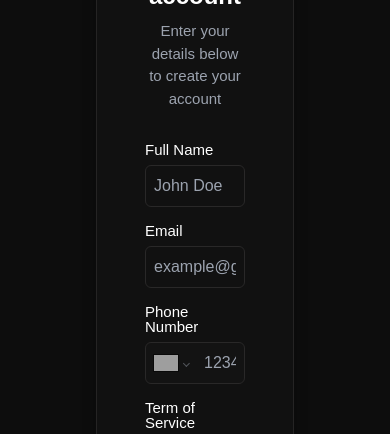
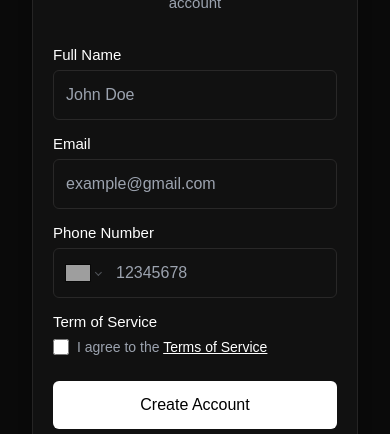
Before and after one commit to Shad0wwww/betalingsystem, a Next.js app: page /en/signup in a window 390 px wide. Shown: the part 329-763 px from the top of the page. Built offline with nearby package versions, Linux system fonts and the light colour scheme; no server answers; grey boxes are pictures that could not be loaded.

Commit message:
feat: update layout and styling for login and signup components

```diff
--- a/src/components/login/landingLoginPage.tsx
+++ b/src/components/login/landingLoginPage.tsx
@@ -6,7 +6,7 @@ import LoginBox from './loginBox';
 const LandingLoginPage: FC = ({ }) => {
     return (
         <div>
-            <main className="flex min-h-screen flex-col items-center justify-between p-24">
+            <main className="flex min-h-screen flex-col items-center justify-center p-4 sm:p-8 md:p-24 bg-[#0a0a0a]">
                 <Suspense fallback={<div>Loading...</div>}>
 				    <LoginBox />
                 </Suspense>
--- a/src/components/login/loginBox.tsx
+++ b/src/components/login/loginBox.tsx
@@ -11,7 +11,7 @@ import { Turnstile } from "@marsidev/react-turnstile";
 const FormContainer = (
     { children }: { children: React.ReactNode }
 ) => (
-    <div className="border rounded-lg custom-box2 py-10 px-12 border-[#292828] bg-[#131313]">
+    <div className="border rounded-lg custom-box2 py-8 px-5 sm:py-10 sm:px-12 border-[#292828] bg-[#131313]">
         {children}
     </div>
 );
@@ -32,7 +32,7 @@ const Label = (
 const Input = (props: React.InputHTMLAttributes<HTMLInputElement>) => (
     <input
         {...props}
-        className={`w-full border rounded-md p-2 border-[#292828] bg-[#111111] text-white focus:outline-none focus:ring-1 focus:ring-gray-500 ${props.className}`}
+        className={`w-full border rounded-md p-3 sm:p-2 border-[#292828] bg-[#111111] text-white focus:outline-none focus:ring-1 focus:ring-gray-500 ${props.className}`}
     />
 );
 
@@ -72,7 +72,7 @@ const LoginBox: React.FC = () => {
     if (!isMounted) return null;
 
     return (
-        <div className="w-full max-w-md mx-auto">
+        <div className="w-full max-w-md mx-auto px-4 sm:px-0">
             <FormContainer>
                 {isOtpSent ? (
 
@@ -80,7 +80,7 @@ const LoginBox: React.FC = () => {
                         <h1 className="text-white font-bold text-2xl text-center mb-4">
                             Indtast engangskode
                         </h1>
-                        <p className="text-gray-400 text-center text-sm mb-8">
+                        <p className="text-gray-400 text-center text-sm mb-8 break-words">
                             Vi har sendt en 6-cifret kode til{" "}
                             <span className="text-white font-semibold">{email}</span>
                         </p>
@@ -93,7 +93,7 @@ const LoginBox: React.FC = () => {
                                     name="otp"
                                     placeholder="123456"
                                     maxLength={6}
-                                    className="text-center text-2xl tracking-[0.5em] font-mono"
+                                    className="text-center text-xl tracking-[0.3em] sm:text-2xl sm:tracking-[0.5em] font-mono"
                                     autoFocus
                                     required
                                 />
@@ -139,7 +139,7 @@ const LoginBox: React.FC = () => {
                                     required
                                 />
                             </div>
-                            <div className="mb-4 flex justify-center">
+                            <div className="mb-4 flex justify-center max-w-full overflow-hidden">
                                 <Turnstile
                                     siteKey={env ?? ''}
                                     options={{ theme: 'dark' }}
--- a/src/components/signup/SignUpBox.tsx
+++ b/src/components/signup/SignUpBox.tsx
@@ -10,7 +10,7 @@ import 'react-phone-number-input/style.css'
 
 
 const FormContainer = ({ children }: { children: React.ReactNode }) => (
-    <div className="border rounded-lg custom-box2 py-10 px-12 border-[#292828] bg-[#131313]">
+    <div className="border rounded-lg custom-box2 py-8 px-5 sm:py-10 sm:px-12 border-[#292828] bg-[#131313]">
         {children}
     </div>
 );
@@ -28,7 +28,7 @@ const Input = (props: React.InputHTMLAttributes<HTMLInputElement>) => (
     <input
         {...props}
         suppressHydrationWarning
-        className="w-full border rounded-md p-2 border-[#292828] bg-[#111111] text-white focus:outline-none focus:ring-1 focus:ring-gray-500 transition-all"
+        className="w-full border rounded-md p-3 sm:p-2 border-[#292828] bg-[#111111] text-white focus:outline-none focus:ring-1 focus:ring-gray-500 transition-all"
     />
 );
 
@@ -36,8 +36,6 @@ const SignUpBox: React.FC = () => {
     const [isMounted, setIsMounted] = useState(false);
     const [state, formAction, isPending] = useActionState(SignupAction, undefined);
     const [validatePhone, setPhone] = useState<string | null>(null);
-
-    const env = process.env.NEXT_PUBLIC_CLOUDFLARE_SITE_KEY;
 
     useEffect(() => {
         setIsMounted(true);
@@ -48,7 +46,7 @@ const SignUpBox: React.FC = () => {
     if (!isMounted) return null;
 
     return (
-        <div className="w-full max-w-md mx-auto">
+        <div className="w-full max-w-md mx-auto px-4 sm:px-0">
             <FormContainer>
                 <div className="text-center mb-8">
                     <h1 className="text-white font-bold text-2xl mb-2">Create an account</h1>
@@ -87,7 +85,8 @@ const SignUpBox: React.FC = () => {
                             placeholder="12345678"
                             value={validatePhone ?? ''}
                             onChange={(value) => setPhone(value || null)}
-                            className="flex w-full border rounded-md p-2 border-[#292828] bg-[#131313] text-white focus-within:ring-1 focus-within:ring-gray-500 transition-all"
+                            required
+                            className="flex w-full border rounded-md p-3 sm:p-2 border-[#292828] bg-[#111111] text-white focus-within:ring-1 focus-within:ring-gray-500 transition-all"
                         />
                     </Field>
 
@@ -102,7 +101,7 @@ const SignUpBox: React.FC = () => {
                             />
                             <label htmlFor="tos" className="text-gray-400 text-sm">
                                 I agree to the{' '}
-                                <Link href="/terms-of-service" className="text-white underline hover:text-gray-300">
+                                <Link href="/terms-of-service" className="text-white underline hover:text-gray-300" target='_blank'>
                                     Terms of Service
                                 </Link>
                             </label>
--- a/src/components/signup/landinigSignUpPage.tsx
+++ b/src/components/signup/landinigSignUpPage.tsx
@@ -4,7 +4,7 @@ import SignUpBox from './SignUpBox'
 const LandingSignUpPage: FC = ({ }) => {
     return (
         <div>
-            <main className="flex min-h-screen flex-col items-center justify-between p-24">
+            <main className="flex min-h-screen flex-col items-center justify-center p-4 sm:p-8 md:p-24 bg-[#0a0a0a]">
                 <Suspense fallback={<div>Loading...</div>}>
 				    <SignUpBox />
                 </Suspense>
```
